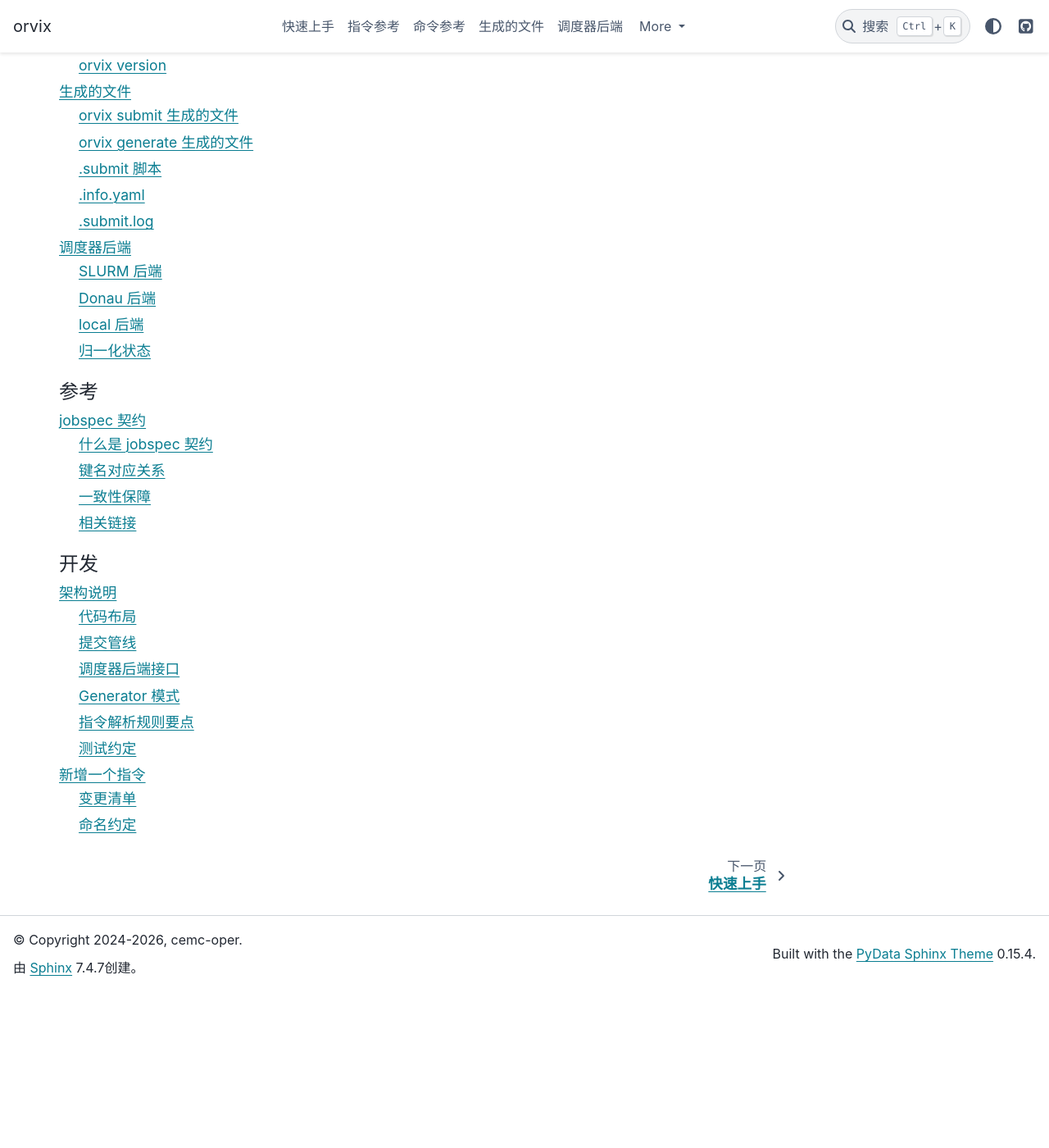
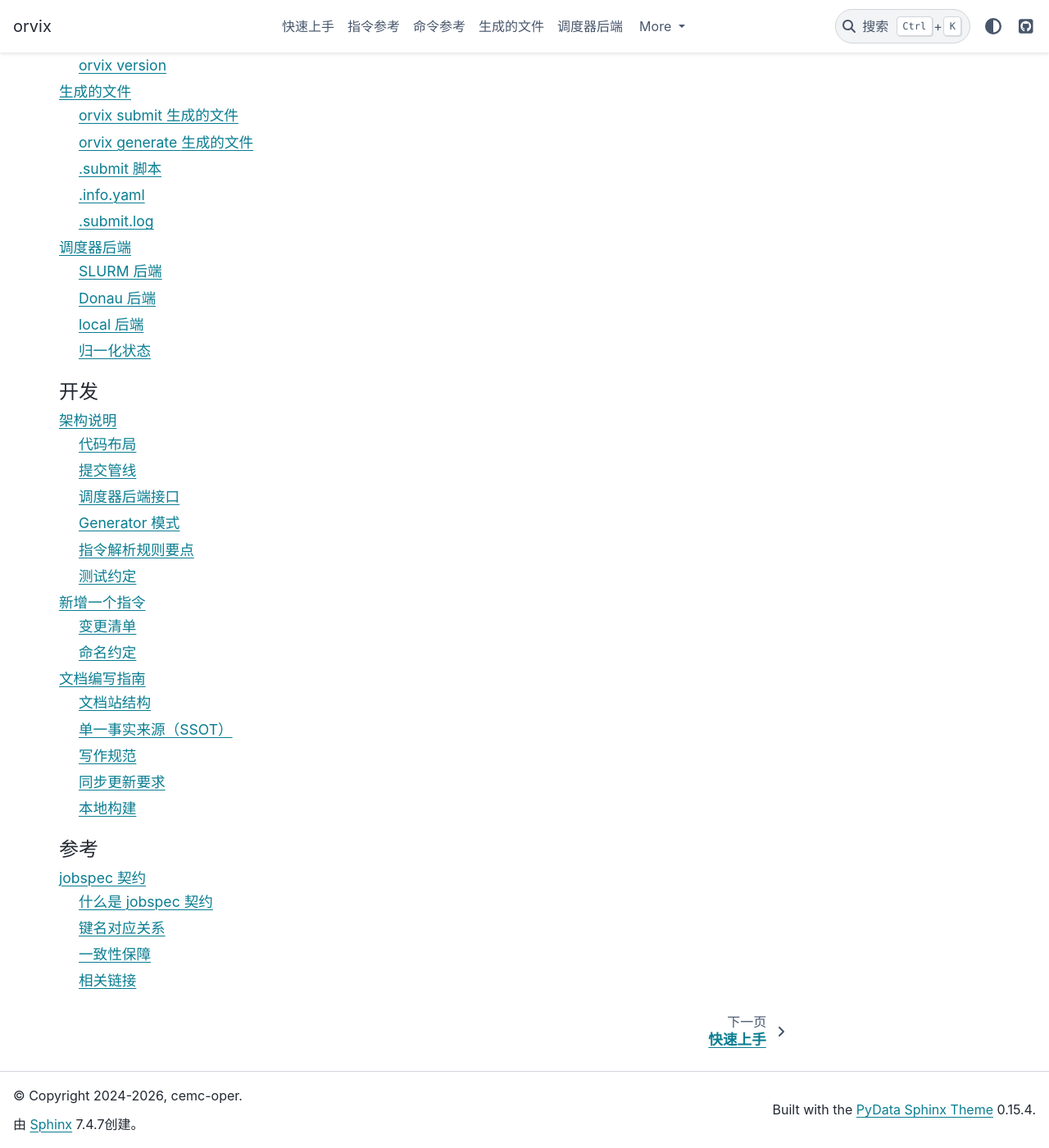
Before and after one commit to cemc-oper/orvix, a Sphinx documentation site: the page built from docs/source/index.rst, in a window 1280 px wide and 1400 px high, scrolled down 783 px. Shown: the whole window at 82% size. Built offline with Sphinx 7.4.7 and the PyData theme 0.15.4, drawn with Linux system fonts in a browser that asks for light colours; before the commit the page ends 1993 px from its top, so only the background shows below that; some of the changed lines change nothing that is shown.

Commit message:
:memo: Add four-section docs skeleton and writing guide
- index.rst: reorder into start / guide / develop / reference sections per the docs redesign plan; existing pages keep their current paths until later stages
- develop/documentation.md: new contributor guide covering section ownership rules, the single-source-of-truth table, writing conventions, doc-sync requirements, and local plus strict build commands
- No user-facing content pages changed; strict sphinx-build -W passes with zero warnings

Refs runtime/orvix-devel/doc/2026-11-09-docs-redesign/orvix-docs-redesign-plan.md (stage S0).

`````diff
--- /dev/null
+++ b/docs/source/develop/documentation.md
@@ -0,0 +1,86 @@
+# 文档编写指南
+
+本页面向修改 orvix 文档的贡献者，说明文档站的结构约定、写作规范与构建方法。
+修改 orvix 代码时请同时遵守本页的"同步更新"要求。
+
+## 文档站结构
+
+文档站分为四区，顺序固定为 **开始 → 指南 → 开发 → 参考**，由 `docs/source/index.rst`
+的四个 toctree 定义。四区文体不同，写作前先判断内容属于哪一区：
+
+| 区 | 目录 | 读者 | 文体 | 判断问题 |
+|---|---|---|---|---|
+| 开始 | `start/` | 第一次接触 orvix 的人 | 引导式教程，有起点有终点 | "读者照着做能跑通吗？" |
+| 指南 | `guide/` | 日常使用 orvix 的人 | 任务导向的操作指引 | "读者要做成某件事，该看哪页？" |
+| 开发 | `develop/` | 修改 orvix 本身的人 | 架构说明 + 贡献者清单 | "改代码需要知道什么？" |
+| 参考 | `reference/` | 所有人 | 面向查找的表格与字段定义 | "读者要查某个键/选项/字段的准确含义？" |
+
+归属规则：
+
+- 表格型的全集定义（指令键、命令选项、后端映射、状态映射、文件字段）一律放**参考**；
+  指南页只写"怎么用"，并链接到参考页。
+- 教程只在**开始**区出现；指南页不重复安装步骤与入门示例。
+- 页面以任务或主题命名，文件名用连字符小写（如 `monitoring-and-killing.md`）。
+- 文档只写用户与开发者需要的内容，不记录重构过程、阶段状态或历史决策；过程材料放工作区的
+  `doc/` 目录。
+
+## 单一事实来源（SSOT）
+
+每一项事实只在一个页面详写，其余页面写一句话结论并链接。当前分配如下：
+
+| 事实 | 权威页 | 数据来源 |
+|---|---|---|
+| 指令键全集、类型、默认值 | `reference/directives.md` | `spec/jobspec/jobspec.schema.json` |
+| 指令 → 调度器映射 | `reference/scheduler-mapping.md` | `internal/scheduler/{slurm,donau,local}.go` |
+| 原始状态 → 归一化状态、终止态 | `reference/scheduler-mapping.md` | `internal/scheduler/state.go` 及各后端 `NormalizeState` |
+| 命令选项、输出、退出码 | `reference/cli.md` | `cmd/*.go`、`main.go` |
+| `.info.yaml` / `.submit` / `.submit.log` 格式 | `reference/file-formats.md` | `internal/jobinfo/`、`internal/script/render.go`、`internal/submit/` |
+| 安装方法 | `start/installation.md` | `Makefile`、`.goreleaser.yaml`、`internal/version/` |
+| 指令语法规则 | `guide/writing-scripts.md` | `internal/directive/parser.go` |
+| 环境变量与默认值 | `reference/configuration.md` | 各源码文件 |
+| 契约版本与 vendor 关系 | `reference/jobspec.md` | `spec/jobspec/VERSION` |
+| 提交管线、接口定义 | `develop/architecture.md` | `internal/submit/`、`internal/scheduler/scheduler.go` |
+
+**不要手抄易变值**：契约版本号、orvix 版本号等一律写"以 `<文件>` 为准"，不在散文里写死具体值。
+
+## 写作规范
+
+1. **页面骨架**：`# 标题` → 一段"本页解决什么、适合谁" → 正文 → 末尾"相关页面"链接（参考页可省）。
+2. **指南页以任务命名**（"与 ecFlow 集成"而非"ecFlow 说明"），先给可复制执行的最短路径，
+   再讲变体与注意事项。
+3. **参考页以表格为主**，不写教程段落；指令表列保持 `指令 | 类型/默认 | 说明 | 示例`。
+4. **代码块**：命令用 ```` ```bash ````；命令与输出同框时命令带 `$ ` 前缀；文件内容标注对应语言；
+   流程图用 ```` ```{mermaid} ````。
+5. **HPC-only 提示**：依赖真实调度器或 ecFlow 的示例，段首统一写
+   `> **HPC-only**：…`，并尽量给出无需调度器的替代验证方式（如 `orvix generate`）。
+6. **可核对性**：含版本、默认值、映射表的页面，末尾加一行"核对：`<源码路径>` 或 `<命令>`"。
+7. **以代码为准**：所有命令行为、退出码、状态映射必须与实现一致。发现文档与代码不符时，
+   以代码为准修文档，并在 PR 描述中列出这些修正。
+8. **链接**：站内用 MyST 相对路径链接（如 `[指令参考](../reference/directives.md)`）；
+   跨仓库内容（takflow、orvix-hpc-test）用文字说明其在工作区中的相对位置，不写绝对路径。
+
+## 同步更新要求
+
+- 修改用户可见行为（命令选项、输出、退出码、生成的文件、后端行为）时，**同一个 PR** 更新
+  对应指南页与参考页。
+- 新增或修改指令键时，按 [新增一个指令](adding-directive.md) 的清单执行，其中文档步骤即
+  更新 `reference/directives.md` 与 `reference/scheduler-mapping.md`，并检查相关指南页与
+  故障排查条目是否需要同步。
+- 修改 CI、构建或发布流程时，同步更新 `develop/setup.md` / `develop/testing.md` /
+  `develop/releasing.md`。
+
+## 本地构建
+
+```bash
+pip install -r docs/requirements.txt
+cd docs && make html           # 输出 docs/build/html/
+```
+
+严格模式（警告即失败），提交前建议执行：
+
+```bash
+cd docs
+sphinx-build -b html -W --keep-going -a -E source build/html
+```
+
+线上版本由 Read the Docs 构建（配置 `.readthedocs.yaml`，Sphinx 配置 `docs/source/conf.py`）。
--- a/docs/source/index.rst
+++ b/docs/source/index.rst
@@ -6,15 +6,18 @@
 只需在脚本头部使用统一的 ``#ORVIX key=value`` 语法编写资源需求，orvix 会自动将其转换为目标调度器
 （SLURM / 华为 Donau / 本地运行）的指令并提交作业，同时提供状态查询、监视与终止等完整的作业生命周期命令。
 
+.. 文档站分为四区：开始 → 指南 → 开发 → 参考。
+   页面归属与写作约定见 develop/documentation。
+
 .. toctree::
    :maxdepth: 2
-   :caption: 快速上手
+   :caption: 开始
 
    quickstart
 
 .. toctree::
    :maxdepth: 2
-   :caption: 使用指南
+   :caption: 指南
 
    guide/directives
    guide/commands
@@ -23,13 +26,14 @@
 
 .. toctree::
    :maxdepth: 2
-   :caption: 参考
-
-   reference/jobspec
-
-.. toctree::
-   :maxdepth: 2
    :caption: 开发
 
    develop/architecture
    develop/adding-directive
+   develop/documentation
+
+.. toctree::
+   :maxdepth: 2
+   :caption: 参考
+
+   reference/jobspec
`````
